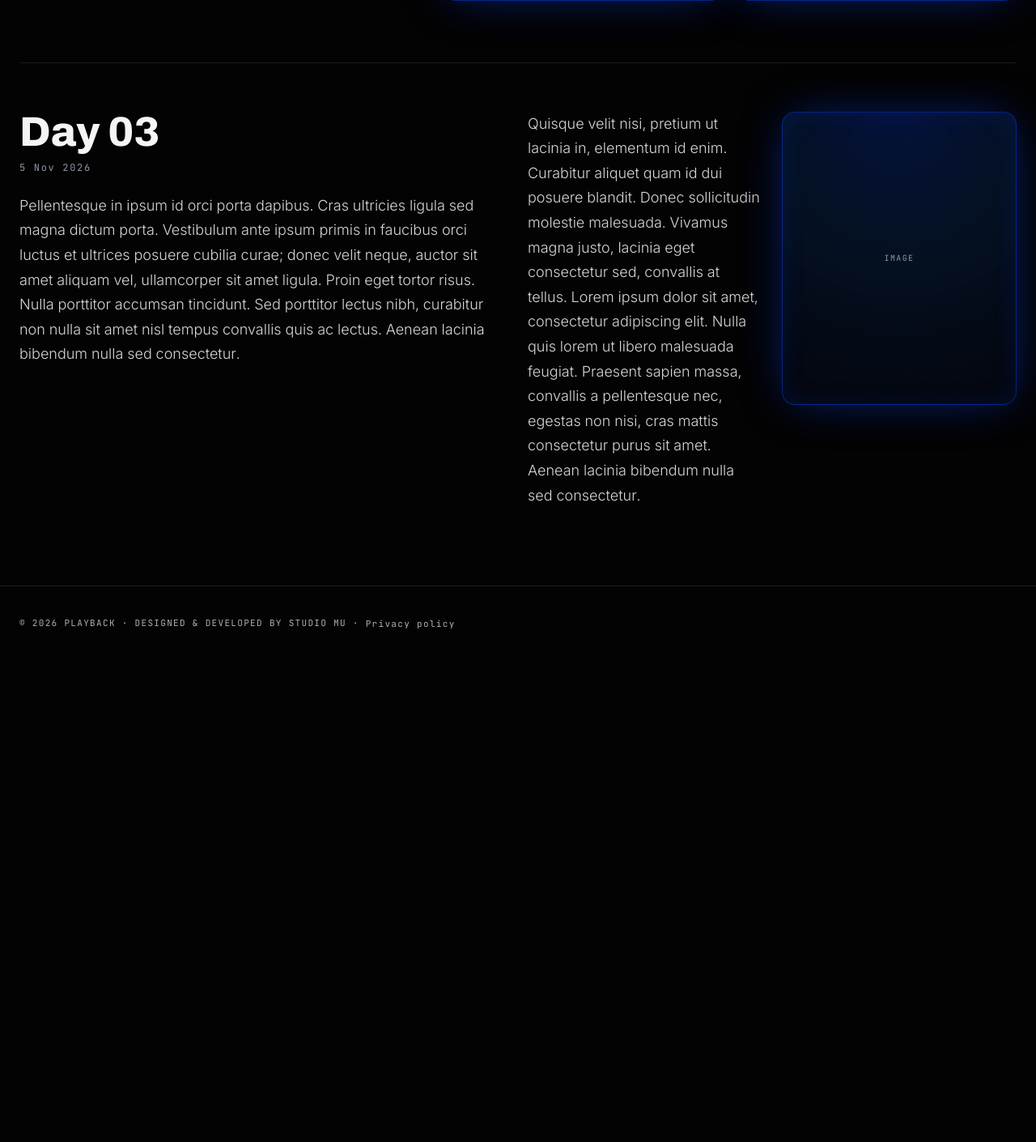
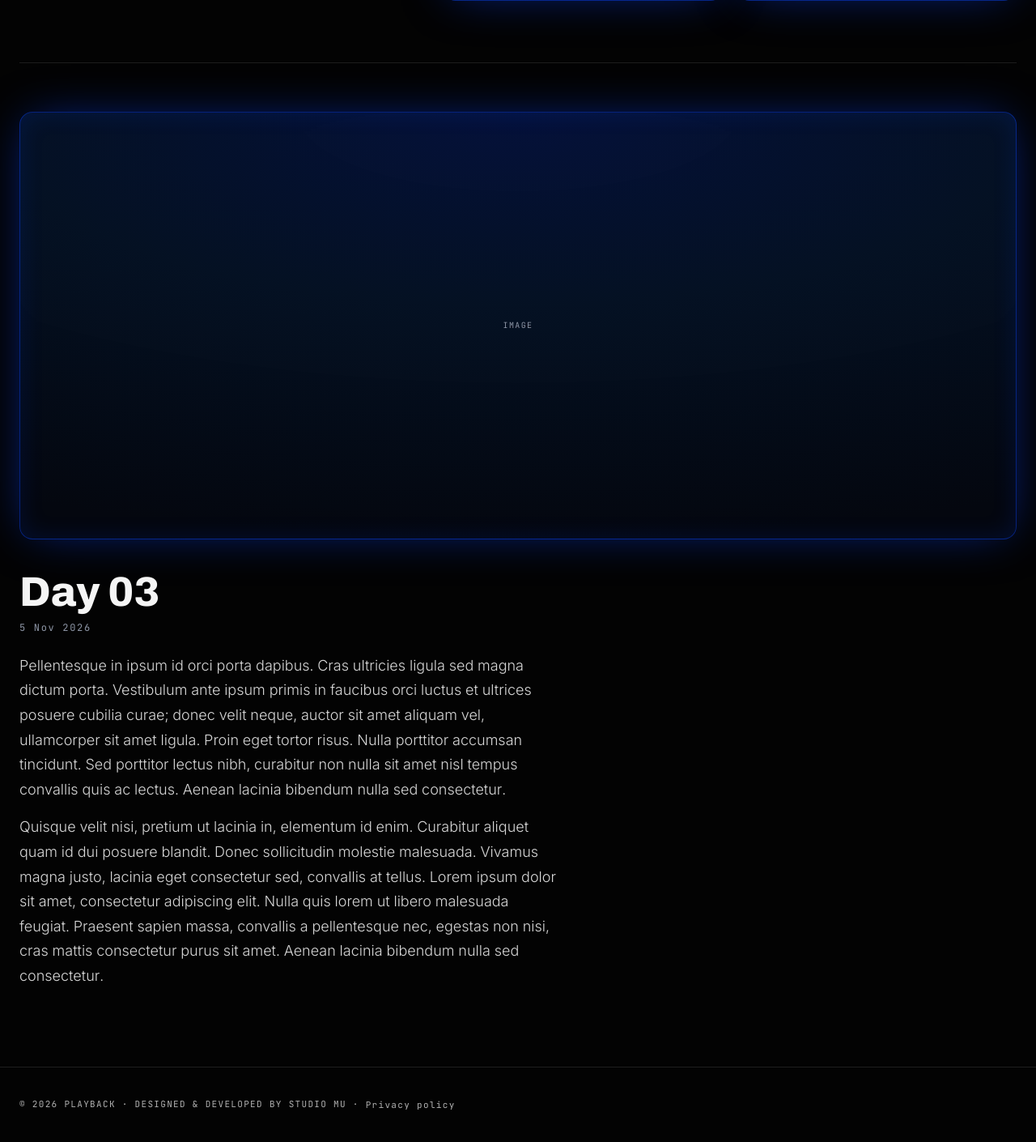
Before and after one commit to Mervellious/playback_website, a Flask app: page /journal in a window 1280 px wide. Shown: the part 2450-3860 px from the top of the page at 81% size. Before the commit the page ends 3226 px from the top, so only its background shows below. Run offline with Flask 3, Linux system fonts and the light colour scheme.

Commit message:
Journal Day 03: wide image, then one text block
Day 03 keeps only the full-width 21:9 frame (16:9 on phones); the small
4:5 frame is gone. Title, date and both paragraphs sit in one block in
columns 1-8 (full width on phones). Removed the second-paragraph column
and small-frame CSS of the "wide" layout.

Co-Authored-By: Claude Opus 5.5 <noreply@anthropic.com>

```diff
--- a/app.py
+++ b/app.py
@@ -258,7 +258,7 @@ JOURNAL_ENTRIES = [
             ),
         ],
         "images": [
-            {"ratio": "4 / 5"},
+            {"ratio": "21 / 9"},
         ],
     },
 ]
--- a/static/css/style.css
+++ b/static/css/style.css
@@ -1195,15 +1195,6 @@ html.menu-open body {
   aspect-ratio: 16 / 9; /* 21:9 is too thin on a phone */
 }
 
-.journal-day--wide .journal-day__copy--aside {
-  margin-top: -16px; /* continues the text above: 16px between paragraphs */
-}
-
-.journal-day--wide .journal-day__frame--small {
-  width: 60%;
-  align-self: flex-start;
-}
-
 /* Desktop: 12-column grid */
 @media (min-width: 900px) {
   .journal-day {
@@ -1270,40 +1261,18 @@ html.menu-open body {
     grid-row: 2;
   }
 
-  /* Day 03 — [optional full-width frame], then text (1–6), paragraph (7–9), small frame (10–12) */
+  /* Day 03 — full-width frame, then one text block in columns 1–8 */
   .journal-day--wide {
     row-gap: 40px;
   }
 
   .journal-day--wide .journal-day__frame--hero {
     grid-column: 1 / -1;
-    grid-row: 1;
     aspect-ratio: var(--ratio);
   }
 
-  /* With a full-width frame on top, the text row moves down to row 2 */
-  .journal-day--wide .journal-day__frame--hero ~ .journal-day__copy,
-  .journal-day--wide .journal-day__frame--hero ~ .journal-day__frame--small {
-    grid-row: 2;
-  }
-
   .journal-day--wide .journal-day__copy {
-    grid-column: 1 / 7;
-    grid-row: 1;
-  }
-
-  .journal-day--wide .journal-day__copy--aside {
-    grid-column: 7 / 10;
-    grid-row: 1;
-    align-self: start;
-    margin-top: 0;
-  }
-
-  .journal-day--wide .journal-day__frame--small {
-    grid-column: 10 / 13;
-    grid-row: 1;
-    align-self: start;
-    width: 100%;
+    grid-column: 1 / 9;
   }
 }
 
--- a/templates/journal/index.html
+++ b/templates/journal/index.html
@@ -64,16 +64,12 @@
     </div>
 
     {% else %}
-    {# Two or more images: the first is the full-width frame on top; the last is the small one. #}
-    {% if images | length > 1 %}{{ frame(images[0], "hero") }}{% endif %}
+    {# Full-width frame on top, then one text block #}
+    {% for image in images[:1] %}{{ frame(image, "hero") }}{% endfor %}
     <div class="journal-day__copy reveal">
       {{ day_header(entry) }}
-      <p>{{ entry.body[0] }}</p>
+      {% for p in entry.body %}<p>{{ p }}</p>{% endfor %}
     </div>
-    <div class="journal-day__copy journal-day__copy--aside reveal">
-      {% for p in entry.body[1:] %}<p>{{ p }}</p>{% endfor %}
-    </div>
-    {% for image in images[-1:] %}{{ frame(image, "small") }}{% endfor %}
     {% endif %}
   </section>
   {% endfor %}
```
